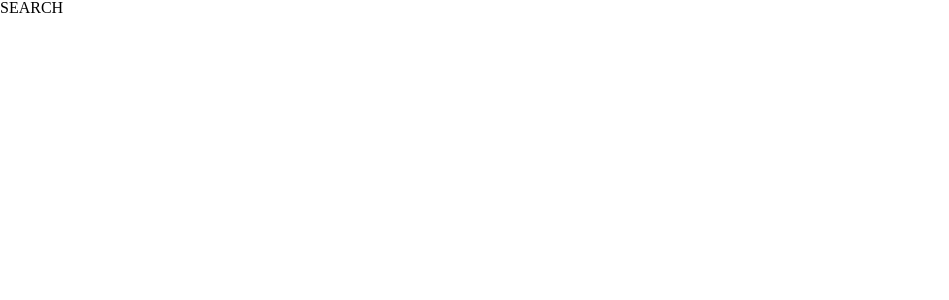
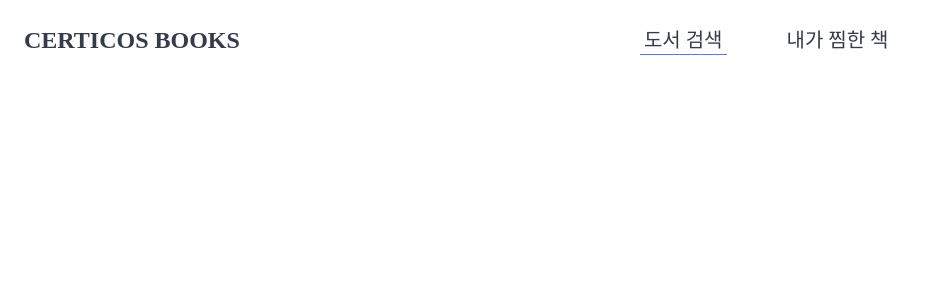
Before and after one commit to jihyunan-dev/CDRI-assignments, a React (Vite) app: page / in a window 1280 px wide. Shown: the top 300 px of the page, without its empty margins (0-949 px from the left). Built offline with nearby package versions, Linux system fonts and the light colour scheme.

Commit message:
feat: Header, Page 컴포넌트 생성 및 반영
- 레이아웃

```diff
--- a/src/App.tsx
+++ b/src/App.tsx
@@ -1,5 +1,6 @@
 import { BrowserRouter } from 'react-router';
 import { QueryClient, QueryClientProvider } from '@tanstack/react-query';
+import { Header } from './components/Header';
 import { RootRouter } from './routes/RootRouter';
 import { GlobalStyle } from './styles/GlobalStyle';
 
@@ -10,6 +11,7 @@ function App() {
     <QueryClientProvider client={queryClient}>
       <GlobalStyle />
       <BrowserRouter>
+        <Header />
         <RootRouter />
       </BrowserRouter>
     </QueryClientProvider>
--- /dev/null
+++ b/src/components/Header.tsx
@@ -0,0 +1,72 @@
+import { Link, useLocation } from 'react-router';
+import { css } from '@emotion/react';
+import { HEADER_CONTENT_MAX_WIDTH, HEADER_HEIGHT } from '@/constants/layouts';
+import { PATH } from '@/routes/path';
+import { Stack } from './Stack';
+import { Typography } from './Typography';
+
+export function Header() {
+  return (
+    <Stack as="header" align="center" css={headerStyle}>
+      <Stack align="center" className="header-content">
+        <Typography.Title type="title1" color="primary" className="header-title">
+          CERTICOS BOOKS
+        </Typography.Title>
+        <Stack as="nav" align="center" gap={56} className="header-nav">
+          <HeaderNavButton to={PATH.home}>도서 검색</HeaderNavButton>
+          <HeaderNavButton to={PATH.likes}>내가 찜한 책</HeaderNavButton>
+        </Stack>
+      </Stack>
+    </Stack>
+  );
+}
+
+function HeaderNavButton({ to, children }: { to: string; children: React.ReactNode }) {
+  const isActive = useLocation().pathname === to;
+  return (
+    <Stack justify="center" align="center" data-active={isActive} css={navButtonStyle}>
+      <Link to={to} className="nav-button">
+        <Typography.Body type="body1" weight="medium" color="primary">
+          {children}
+        </Typography.Body>
+      </Link>
+    </Stack>
+  );
+}
+
+const headerStyle = css`
+  position: fixed;
+  top: 0;
+  left: 0;
+  z-index: 100;
+  width: 100%;
+  height: ${HEADER_HEIGHT}px;
+  background-color: var(--palette-white);
+
+  .header-content {
+    flex-grow: 1;
+    max-width: ${HEADER_CONTENT_MAX_WIDTH}px;
+    width: 100%;
+    padding: 0 24px;
+    margin: 0 auto;
+  }
+
+  .header-title {
+    flex-shrink: 0;
+  }
+
+  .header-nav {
+    margin-left: 400px;
+  }
+`;
+
+const navButtonStyle = css`
+  padding: 4px;
+  &[data-active='true'] {
+    border-bottom: 1px solid var(--palette-primary);
+  }
+
+  .nav-button {
+    text-decoration: none;
+  }
+`;
--- a/src/components/Stack.tsx
+++ b/src/components/Stack.tsx
@@ -42,7 +42,7 @@ const getStackStyle = ({
   gap = 0,
   justify = 'start',
   align = 'start',
-  width = '100%',
+  width = 'auto',
 }: StackStyleProps) => css`
   display: flex;
   flex-direction: ${dir};
--- /dev/null
+++ b/src/constants/layouts.ts
@@ -0,0 +1,3 @@
+export const HEADER_HEIGHT = 80;
+export const HEADER_CONTENT_MAX_WIDTH = 1600;
+export const MAIN_CONTENT_MAX_WIDTH = 960;
```
Also changed, not shown: src/components/Page.tsx (added, +27 -0 lines).
